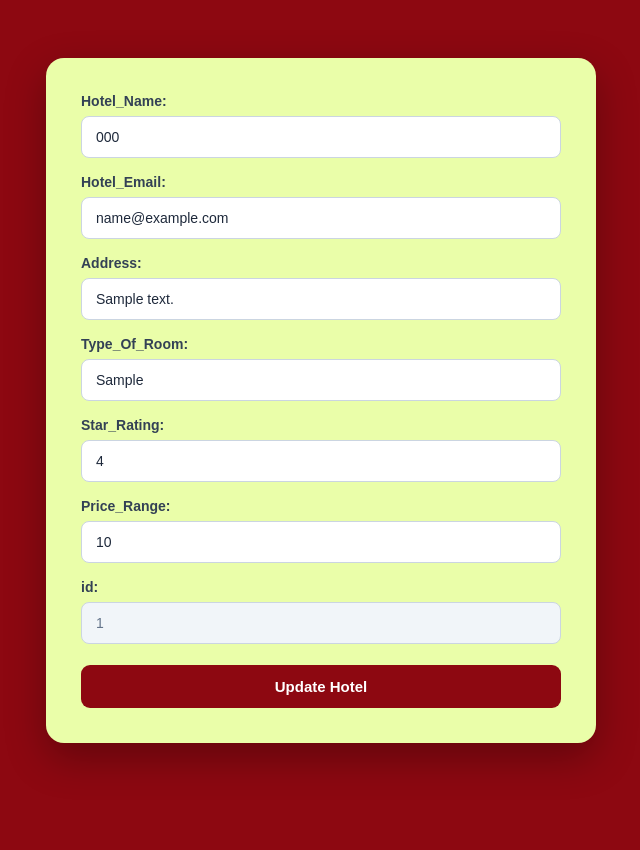
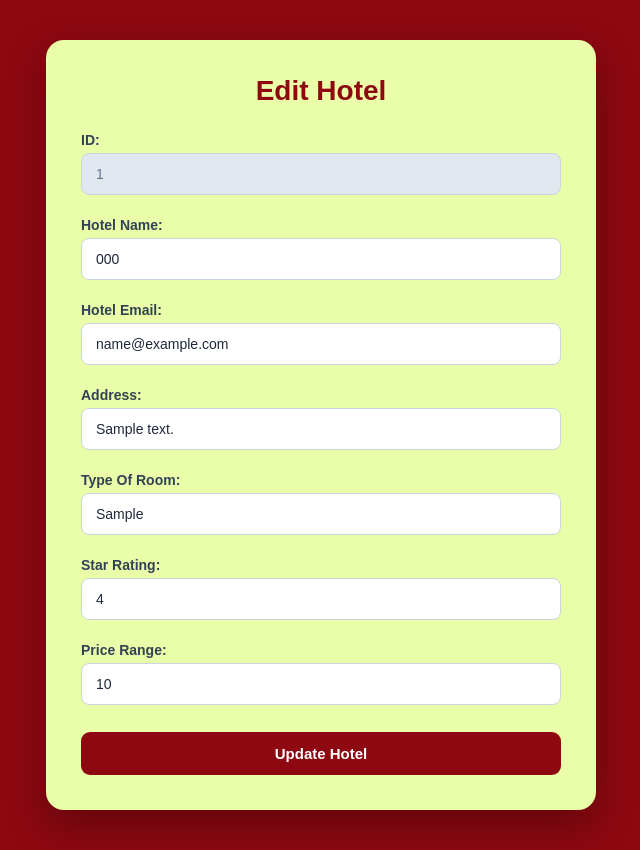
Before and after one commit to Nura1n/Hotel-Booking-website, a PHP site: page /edit_hotel_list.php?id=1 in a window 1280 px wide. Shown: the whole page, without its empty margins (319-959 px from the left). Before the commit the page ends 769 px from the top, so only its background shows below. Run offline with PHP 8.4, Linux system fonts and the light colour scheme; a user stored in the database is signed in; tables that the repository leaves empty hold one stand-in row (values such as "Sample post").

Commit message:
update hotel booking website

```diff
--- a/edit_hotel_list.php
+++ b/edit_hotel_list.php
@@ -6,7 +6,7 @@ if (!isset($_GET['id']) || empty($_GET['id'])) {
     exit();
 }
 
-$id = $_GET['id'];
+$id = intval($_GET['id']);
 
 if (isset($_POST['update'])) {
 
@@ -17,25 +17,30 @@ if (isset($_POST['update'])) {
     $star_rating  = $_POST['star_rating'];
     $price_range  = $_POST['price_range'];
 
-    $sql = "UPDATE hotel_list SET
-            Hotel_Name = '$hotel_name',
-            Hotel_Email = '$hotel_email',
-            Address = '$address',
-            Type_Of_Room = '$type_of_room',
-            Star_Rating = '$star_rating',
-            Price_Range = '$price_range'
-            WHERE id = $id";
+    $stmt = $conn->prepare("UPDATE hotel_list SET
+                            Hotel_Name = ?,
+                            Hotel_Email = ?,
+                            Address = ?,
+                            Type_Of_Room = ?,
+                            Star_Rating = ?,
+                            Price_Range = ?
+                            WHERE id = ?");
 
-    if ($conn->query($sql) === TRUE) {
+    $stmt->bind_param("ssssssi", $hotel_name, $hotel_email, $address, $type_of_room, $star_rating, $price_range, $id);
+
+    if ($stmt->execute()) {
         header("Location: hotel_list.php");
         exit();
     } else {
-        echo "Error SQL Update: " . $conn->error;
+        echo "<script>alert('Error SQL Update: " . addslashes($stmt->error) . "');</script>";
     }
 }
 
-// 3. Ambil data hotel dari database berdasarkan ID
-$result = $conn->query("SELECT * FROM hotel_list WHERE id = $id");
+// Ambil data hotel dari database berdasarkan ID
+$stmt_fetch = $conn->prepare("SELECT * FROM hotel_list WHERE id = ?");
+$stmt_fetch->bind_param("i", $id);
+$stmt_fetch->execute();
+$result = $stmt_fetch->get_result();
 
 if (!$result || $result->num_rows == 0) {
     echo "Data hotel tidak dijumpai!";
@@ -51,6 +56,7 @@ $r = array_change_key_case($row, CASE_LOWER);
 
 <head>
     <meta charset="UTF-8">
+    <meta name="viewport" content="width=device-width, initial-scale=1.0">
     <title>Edit Hotel</title>
 
     <style>
@@ -76,27 +82,34 @@ $r = array_change_key_case($row, CASE_LOWER);
             padding: 35px;
             border-radius: 18px;
             box-shadow: 0 15px 40px rgba(0, 0, 0, 0.3);
-        }
-
-        h2 {
-            text-align: center;
-            color: #1e293b;
-            margin-top: 0;
-            margin-bottom: 30px;
-            font-size: 28px;
-        }
-
-        form {
             color: #334155;
             font-size: 14px;
             font-weight: 600;
         }
 
-        input[type="text"] {
+        h2 {
+            text-align: center;
+            color: #8d0811;
+            margin-top: 0;
+            margin-bottom: 25px;
+            font-size: 28px;
+        }
+
+        label {
+            display: block;
+            margin-top: 10px;
+            margin-bottom: 5px;
+            color: #334155;
+            font-size: 14px;
+            font-weight: 600;
+        }
+
+        input[type="text"],
+        input[type="email"],
+        input[type="number"] {
             width: 100%;
             padding: 12px 14px;
-            margin-top: 7px;
-            margin-bottom: 16px;
+            margin-bottom: 12px;
             border: 1px solid #cbd5e1;
             border-radius: 8px;
             font-size: 14px;
@@ -106,13 +119,15 @@ $r = array_change_key_case($row, CASE_LOWER);
             transition: 0.2s;
         }
 
-        input[type="text"]:focus {
+        input[type="text"]:focus,
+        input[type="email"]:focus,
+        input[type="number"]:focus {
             border-color: #6366f1;
             box-shadow: 0 0 0 3px rgba(99, 102, 241, 0.15);
         }
 
         input[name="id"] {
-            background-color: #f1f5f9;
+            background-color: #e2e8f0;
             color: #64748b;
             cursor: not-allowed;
         }
@@ -120,7 +135,7 @@ $r = array_change_key_case($row, CASE_LOWER);
         input[type="submit"] {
             width: 100%;
             padding: 13px;
-            margin-top: 5px;
+            margin-top: 15px;
             border: none;
             border-radius: 9px;
             background: #8d0811;
@@ -133,7 +148,7 @@ $r = array_change_key_case($row, CASE_LOWER);
 
         input[type="submit"]:hover {
             transform: translateY(-2px);
-            box-shadow: 0 8px 20px rgba(99, 102, 241, 0.35);
+            box-shadow: 0 8px 20px rgba(141, 8, 17, 0.35);
         }
 
         input[type="submit"]:active {
@@ -161,50 +176,38 @@ $r = array_change_key_case($row, CASE_LOWER);
 
     <form method="post">
 
-        Hotel_Name:
+        <h2>Edit Hotel</h2>
+
+        <label>ID:</label>
+        <input type="text" name="id"
+            value="<?php echo htmlspecialchars($r['id'] ?? ''); ?>"
+            readonly>
+
+        <label>Hotel Name:</label>
         <input type="text" name="hotel_name"
             value="<?php echo htmlspecialchars($r['hotel_name'] ?? $r['hotel name'] ?? ''); ?>"
             required>
 
-        <br>
-
-        Hotel_Email:
-        <input type="text" name="hotel_email"
+        <label>Hotel Email:</label>
+        <input type="email" name="hotel_email"
             value="<?php echo htmlspecialchars($r['hotel_email'] ?? $r['hotel email'] ?? $r['email'] ?? ''); ?>"
             required>
 
-        <br>
+        <label>Address:</label>
+        <input type="text" name="address"
+            value="<?php echo htmlspecialchars($r['address'] ?? ''); ?>" required>
 
-        Address:
-        <input type="text" name="address"
-            value="<?php echo htmlspecialchars($r['address'] ?? ''); ?>">
+        <label>Type Of Room:</label>
+        <input type="text" name="type_of_room"
+            value="<?php echo htmlspecialchars($r['type_of_room'] ?? $r['type of room'] ?? ''); ?>" required>
 
-        <br>
+        <label>Star Rating:</label>
+        <input type="number" name="star_rating" min="1" max="5"
+            value="<?php echo htmlspecialchars($r['star_rating'] ?? $r['star rating'] ?? ''); ?>" required>
 
-        Type_Of_Room:
-        <input type="text" name="type_of_room"
-            value="<?php echo htmlspecialchars($r['type_of_room'] ?? $r['type of room'] ?? ''); ?>">
-
-        <br>
-
-        Star_Rating:
-        <input type="text" name="star_rating"
-            value="<?php echo htmlspecialchars($r['star_rating'] ?? $r['star rating'] ?? ''); ?>">
-
-        <br>
-
-        Price_Range:
+        <label>Price Range:</label>
         <input type="text" name="price_range"
-            value="<?php echo htmlspecialchars($r['price_range'] ?? $r['price range'] ?? ''); ?>">
-
-        <br>
-
-        id:
-        <input type="text" name="id"
-            value="<?php echo htmlspecialchars($r['id'] ?? ''); ?>"
-            readonly>
-
-        <br>
+            value="<?php echo htmlspecialchars($r['price_range'] ?? $r['price range'] ?? ''); ?>" required>
 
         <input type="submit" name="update" value="Update Hotel">
 
```
Also changed, not shown: add_hotel_list.php (+7 -55 lines).
